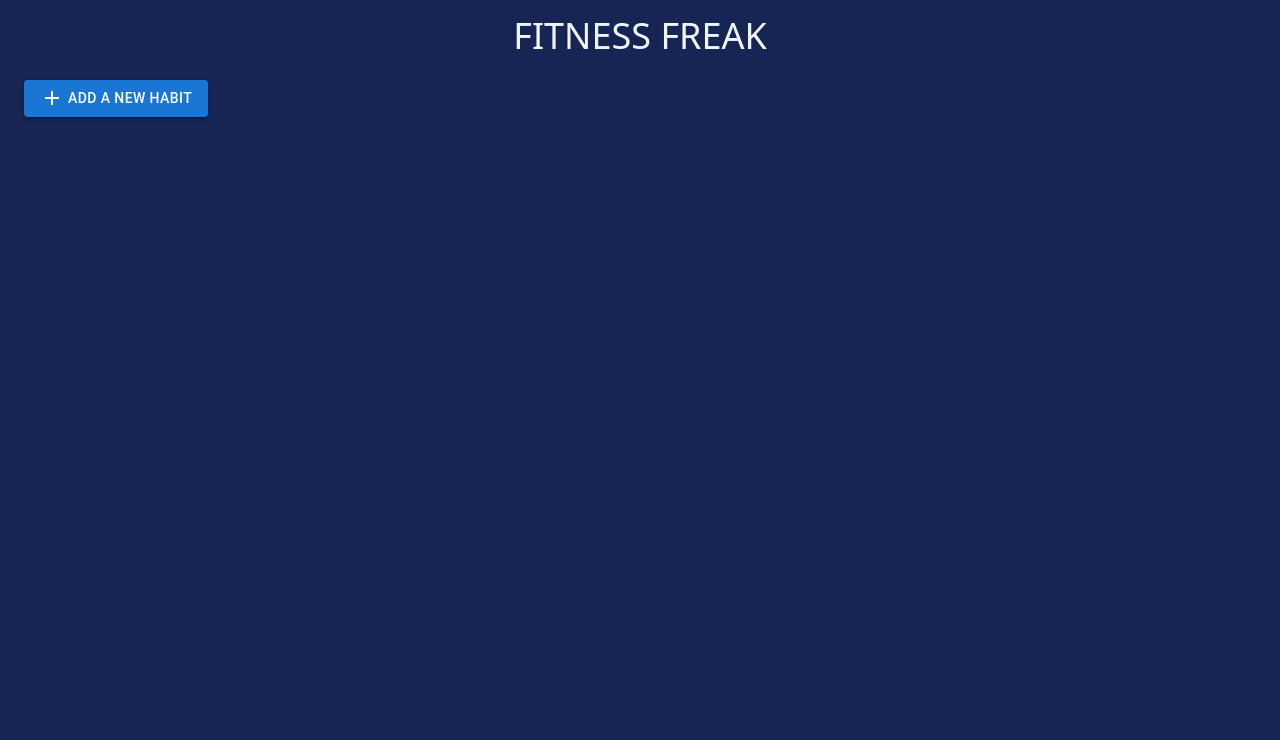
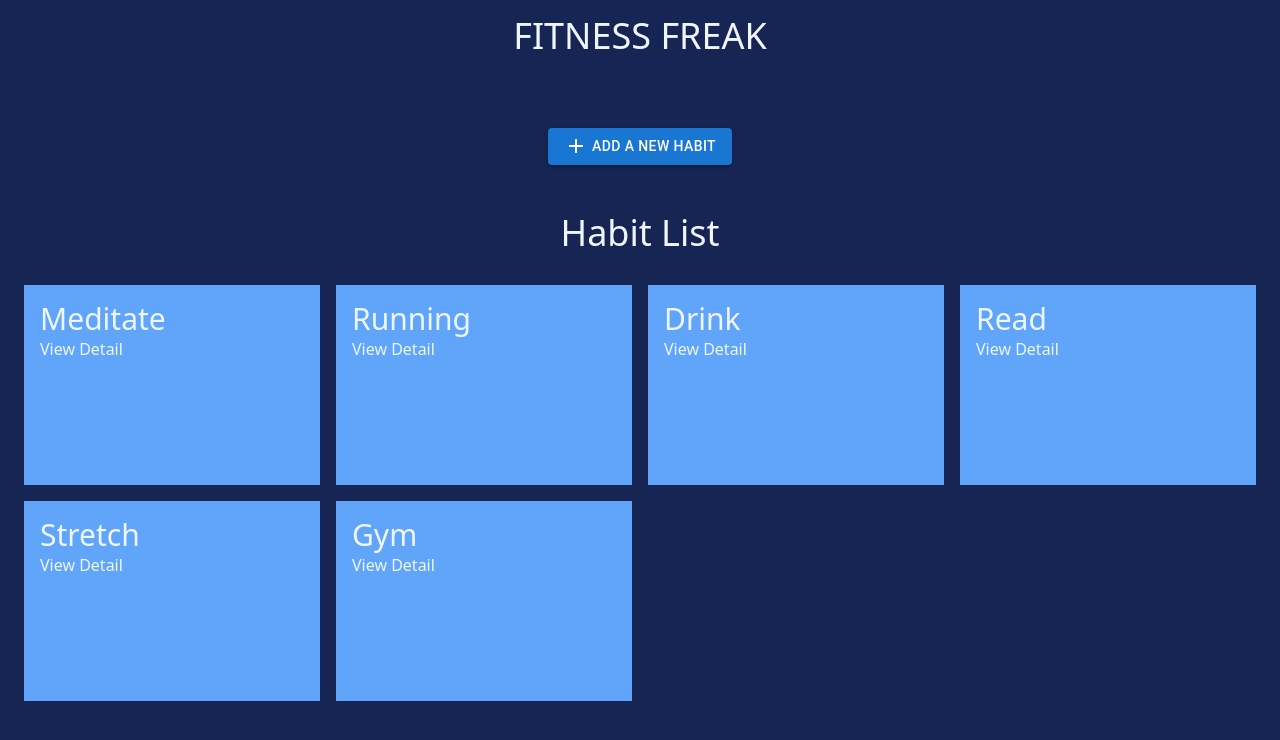
Before and after one commit to vivekbhatt07/MCR-2, a React (Vite) app: page / in a window 1280 px wide. Shown: the top 740 px of the page. Built offline with nearby package versions, Linux system fonts and the light colour scheme.

Commit message:
ADD: Params

```diff
--- a/src/App.jsx
+++ b/src/App.jsx
@@ -8,7 +8,7 @@ function App() {
       <Routes>
         <Route path="/" element={<Home />} />
         <Route path="/archive" element={<Archives />} />
-        <Route path="/detail" element={<Detail />} />
+        <Route path="/habit/:habitId" element={<Detail />} />
       </Routes>
     </div>
   );
--- /dev/null
+++ b/src/Component/HabitCard/index.jsx
@@ -0,0 +1,13 @@
+import React from "react";
+import { Link } from "react-router-dom";
+
+const HabitCard = (props) => {
+  return (
+    <div className="bg-blue-400 p-4">
+      <h3 className="text-3xl">{props.title}</h3>
+      <Link to={`/habit/${props.id}`}>View Detail</Link>
+    </div>
+  );
+};
+
+export default HabitCard;
--- /dev/null
+++ b/src/DataContext/index.jsx
@@ -0,0 +1,40 @@
+import React, { createContext, useContext, useReducer } from "react";
+
+const DataContext = createContext();
+
+const Data = [
+  { id: "1", title: "Meditate" },
+  { id: "2", title: "Running" },
+  { id: "3", title: "Drink" },
+  { id: "4", title: "Read" },
+  { id: "5", title: "Stretch" },
+  { id: "6", title: "Gym" },
+];
+
+const InitialState = {
+  habitList: [...Data],
+  archiveList: [],
+};
+
+const DataReducer = (state, action) => {
+  switch (action.type) {
+    case "ADD_HABIT": {
+      return { ...state };
+    }
+  }
+};
+
+const DataProvider = ({ children }) => {
+  const [state, dispatch] = useReducer(DataReducer, InitialState);
+  return (
+    <DataContext.Provider value={{ state, dispatch }}>
+      {children}
+    </DataContext.Provider>
+  );
+};
+
+const useData = () => {
+  return useContext(DataContext);
+};
+
+export { useData, DataProvider };
--- a/src/Pages/Detail/index.jsx
+++ b/src/Pages/Detail/index.jsx
@@ -1,9 +1,18 @@
 import React from "react";
+import { useParams } from "react-router-dom";
+import { useData } from "../../DataContext";
 
 const Detail = () => {
+  const { state } = useData();
+  const { habitId } = useParams();
+
+  const getHabit = state.habitList.find((currentHabit) => {
+    return currentHabit.id == habitId;
+  });
+
   return (
     <div className="max-w-[1280px] mx-auto bg-blue-950 min-h-screen">
-      Detail
+      <h1>{getHabit.title}</h1>
     </div>
   );
 };
--- /dev/null
+++ b/src/Pages/Home/Home.css
@@ -0,0 +1,6 @@
+.habit_list {
+  display: grid;
+  grid-template-columns: repeat(auto-fit, minmax(250px, 1fr));
+  grid-auto-rows: 200px;
+  gap: 16px;
+}
--- a/src/Pages/Home/index.jsx
+++ b/src/Pages/Home/index.jsx
@@ -3,8 +3,13 @@ import { Button } from "@mui/material";
 
 import { Add } from "@mui/icons-material";
 import ModalProvider from "../../Component/ModalProvider";
+import { useData } from "../../DataContext/index";
+import HabitCard from "../../Component/HabitCard";
+import "./Home.css";
 
 const Home = () => {
+  const { state, dispatch } = useData();
+
   const [isHabitOpen, setIsHabitOpen] = useState(false);
 
   const handleOpenHabit = () => setIsHabitOpen(true);
@@ -32,8 +37,9 @@ const Home = () => {
   };
 
   return (
-    <div className="max-w-[1280px] mx-auto bg-blue-950 min-h-screen px-6 py-4">
+    <div className="max-w-[1280px] mx-auto bg-blue-950 min-h-screen px-6 py-4 flex flex-col gap-12">
       <h1 className="text-center mb-6 text-4xl text-blue-50">FITNESS FREAK</h1>
+      <div className="mx-auto">
         <ModalProvider
           isOpen={isHabitOpen}
           closeModal={handleCloseHabit}
@@ -140,6 +146,15 @@ const Home = () => {
           </div>
         </ModalProvider>
       </div>
+      <section className="flex flex-col gap-8 text-blue-50">
+        <h2 className="text-center text-4xl">Habit List</h2>
+        <div className="habit_list">
+          {state.habitList.map((currentHabit) => {
+            return <HabitCard key={currentHabit.id} {...currentHabit} />;
+          })}
+        </div>
+      </section>
+    </div>
   );
 };
 
--- a/src/main.jsx
+++ b/src/main.jsx
@@ -3,11 +3,14 @@ import ReactDOM from "react-dom/client";
 import { BrowserRouter as Router } from "react-router-dom";
 import App from "./App.jsx";
 import "./index.css";
+import { DataProvider } from "./DataContext/index.jsx";
 
 ReactDOM.createRoot(document.getElementById("root")).render(
   <React.StrictMode>
     <Router>
-      <App />
+      <DataProvider>
+        <App />
+      </DataProvider>
     </Router>
   </React.StrictMode>
 );
```
Lines whose indentation alone changed are shown as unchanged.
